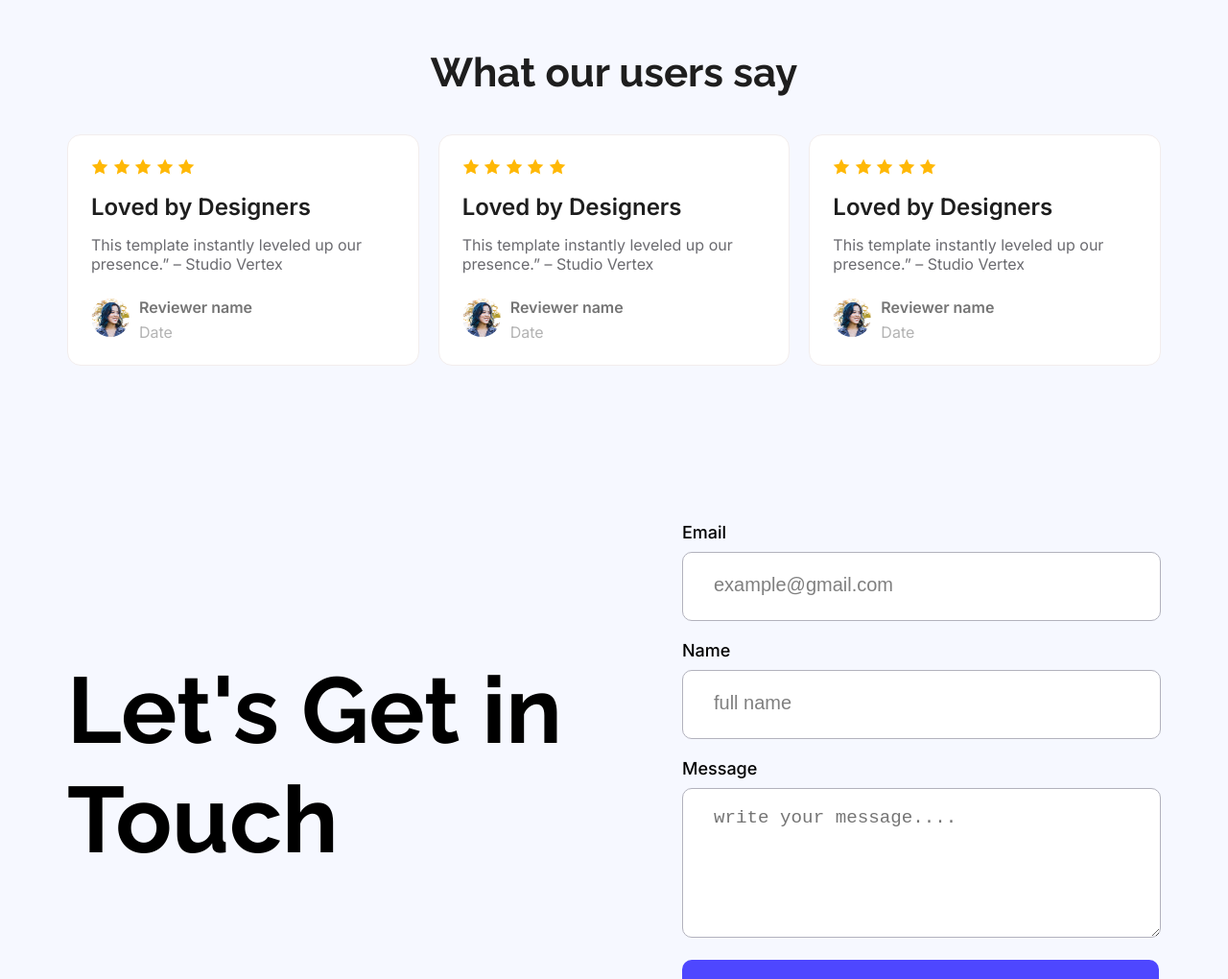
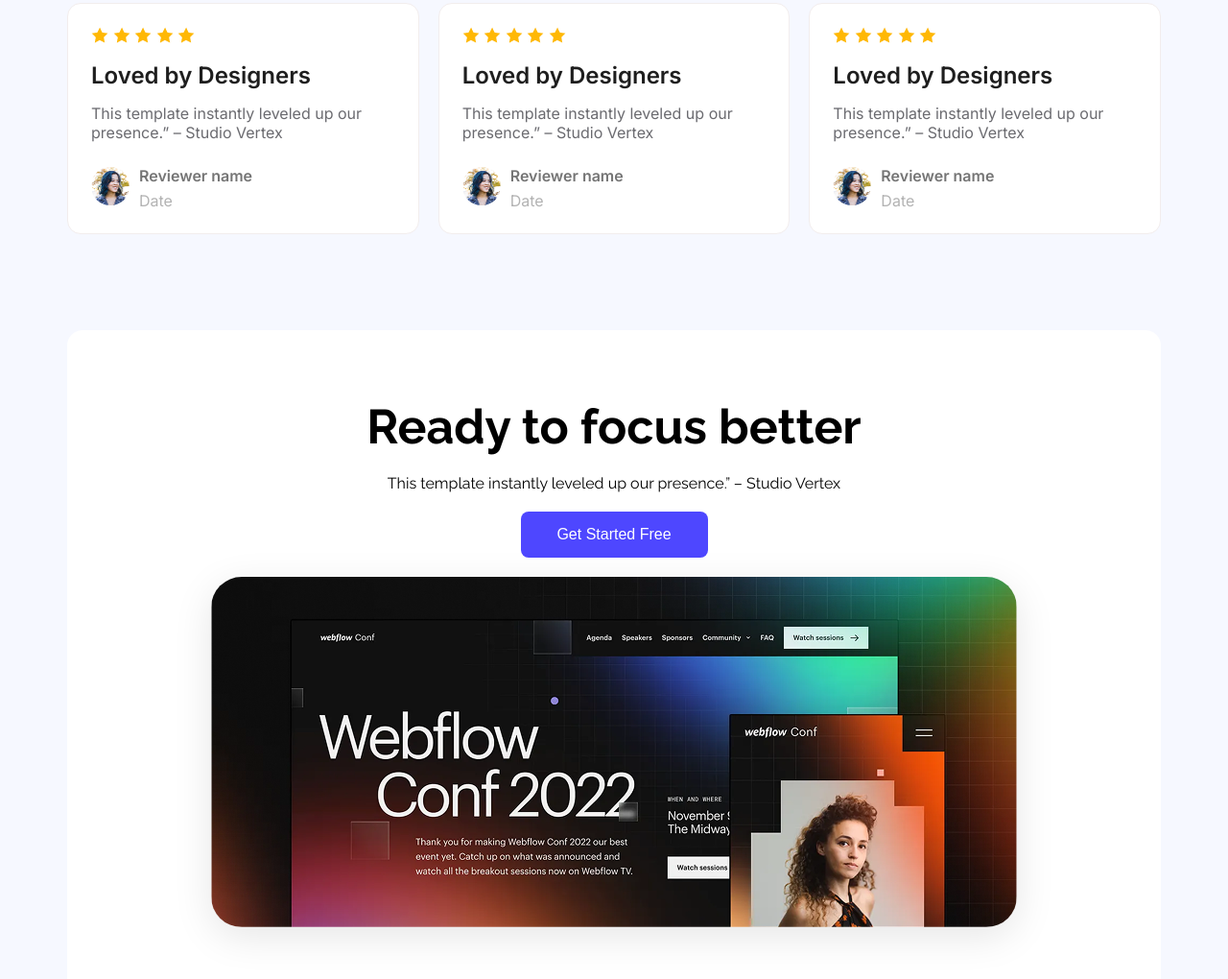
Before and after one commit to Mahbub-Zaman/Assignment-1, a plain HTML site: page index.html in a window 1280 px wide. Shown: the part 1780-2800 px from the top of the page at 96% size. Drawn offline with Linux system fonts and the light colour scheme.

Commit message:
Finally Completed

```diff
--- a/index.html
+++ b/index.html
@@ -4,6 +4,7 @@
     <meta charset="UTF-8">
     <meta name="viewport" content="width=device-width, initial-scale=1.0">
     <title>Assignment 1</title>
+    <link rel="shortcut icon" href="image/Mahbub_Zaman.jpg" type="image/x-icon">
     <link rel="preconnect" href="https://fonts.googleapis.com">
 <link rel="preconnect" href="https://fonts.gstatic.com" crossorigin>
 <link href="https://fonts.googleapis.com/css2?family=Inter:ital,opsz,wght@0,14..32,100..900;1,14..32,100..900&family=Raleway:ital,wght@0,100..900;1,100..900&display=swap" rel="stylesheet">
@@ -14,14 +15,14 @@
     <header>
         <!-- Nav Section -->
          <nav>
-            <h3 class="logo inter-normal">Logo</h3>
+            <h3 class="logo inter-normal">LOGO</h3>
             <button class="primary-btn raleway-normal">Sign Up</button>
          </nav>
         <!-- Banner Section -->
-         <section class="banner-content raleway-normal">
+         <div class="banner-content raleway-normal">
             <h3 class=" banner-title">Cool Dark UI Template for Webflow Agencies!</h3>
             <button class="primary-btn banner-btn">Stay Focused</button>
-         </section>
+         </div>
     </header>
 
     <main>
@@ -124,6 +125,16 @@
                 </div>
             </div>
          </section>
+         <!-- Focus better Section -->
+          <section>
+            <div class="focus raleway-normal">
+                <h1>Ready to focus better</h1>
+                <p>This template instantly leveled up our presence.” – Studio Vertex</p>
+                <button class="primary-btn focus-btn">Get Started Free</button>
+                <br>
+                <img src="image/wc-big.png" alt="">
+            </div>
+          </section>
         <!-- Touch Section -->
          <section>
             <div class="touch-section">
--- a/styles/style.css
+++ b/styles/style.css
@@ -53,8 +53,17 @@ nav{
     cursor: pointer;
 }
 
+.primary-btn:hover {
+    background-color: orange;
+    color: black;
+    transform: scale(1.05);
+    box-shadow: 0 6px 12px rgba(0, 0, 0, 0.2);
+    transition-duration: 1s;
+}
+
 .banner-content{
     margin: 0 auto;
+    justify-content: center;
     width: 905px;
     height: 237px;
     align-items: center;
@@ -64,6 +73,7 @@ nav{
 .banner-title{
     font-size: 65px;
     font-weight: bold;
+    padding-top: 150px;
     margin-bottom: 37px;
 }
 
@@ -119,7 +129,6 @@ nav{
     margin: 0 auto;
     width: 1140px;
     height: 306px;
-    margin-bottom: 137px;
     border-radius: 24px;
     background-color: rgba(78, 71, 255, 0.1);
     text-align: center;
@@ -239,7 +248,43 @@ nav{
     color: #b3b3b3;
 }
 
+/* Focus section */
+.focus{
+    width: 1140px;
+    height: 696.77;
+    background: white;
+    border-radius: 16px;
+    text-align: center;
+    margin: 0 auto;
+}
 
+.focus h1{
+    font-size: 50px;
+    font-weight: 700;
+    padding-top: 71px;
+    margin-bottom: 20px;
+}
+
+.focus p{
+    font-size: 16px;
+    margin-bottom: 20px;
+}
+
+.focus-btn{
+    width: 195px;
+    height: 48px;
+    font-size: 16px;
+    font-weight: 300;
+    border-radius: 8px;
+    margin-bottom: 20px;
+}
+
+.focus img {
+  max-width: 100%;
+  border-radius: 32px;
+  box-shadow: 0 10px 40px rgba(0, 0, 0, 0.1);
+  margin-bottom: 71px;
+}
 
 
 /* Touch Selection */
@@ -268,7 +313,7 @@ label{
 }
 
 input{
-    border: .5px solid rgb(178, 178, 189);
+    border: .5px solid rgba(200, 200, 223, 0.726);
     outline:none;
     width: 465px;
     height: 70px;
@@ -286,12 +331,12 @@ textarea{
     width: 465px;
     height: 135px;
     border-radius: 10px;
-    border: .5px solid rgb(178, 178, 189);
+    border: .5px solid rgba(200, 200, 223, 0.726);
     outline: none;
     padding-left: 32px;
     padding-top: 19px;
     font-size: 1.2rem;
-
+    resize: none;
 }
 
 .form-btn{
@@ -301,7 +346,7 @@ textarea{
     font-weight: 700;
     margin-top: 19px;
 }
-
+/* Footer section */
 .footer-section{
     margin: 0 auto;
     width: 1440px;
```
Also changed, not shown: image/Mahbub_Zaman.jpg (added).
